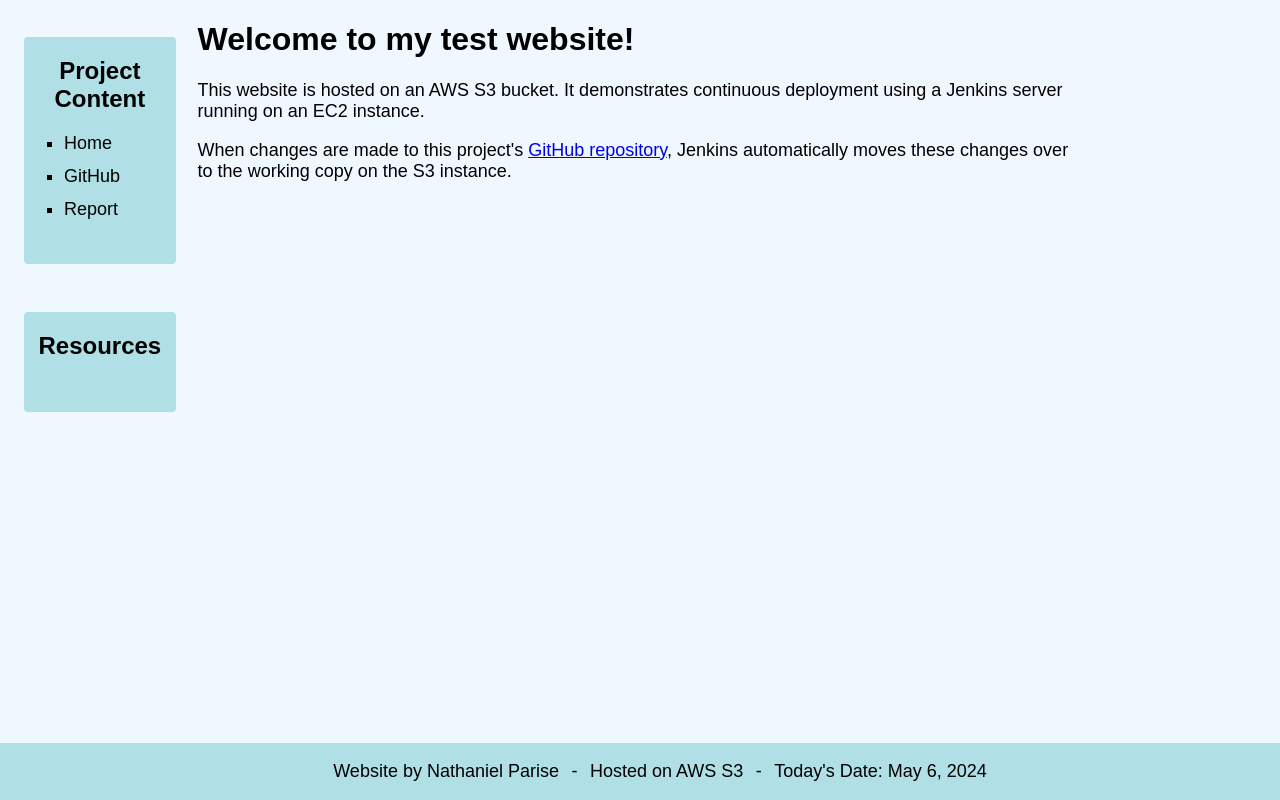
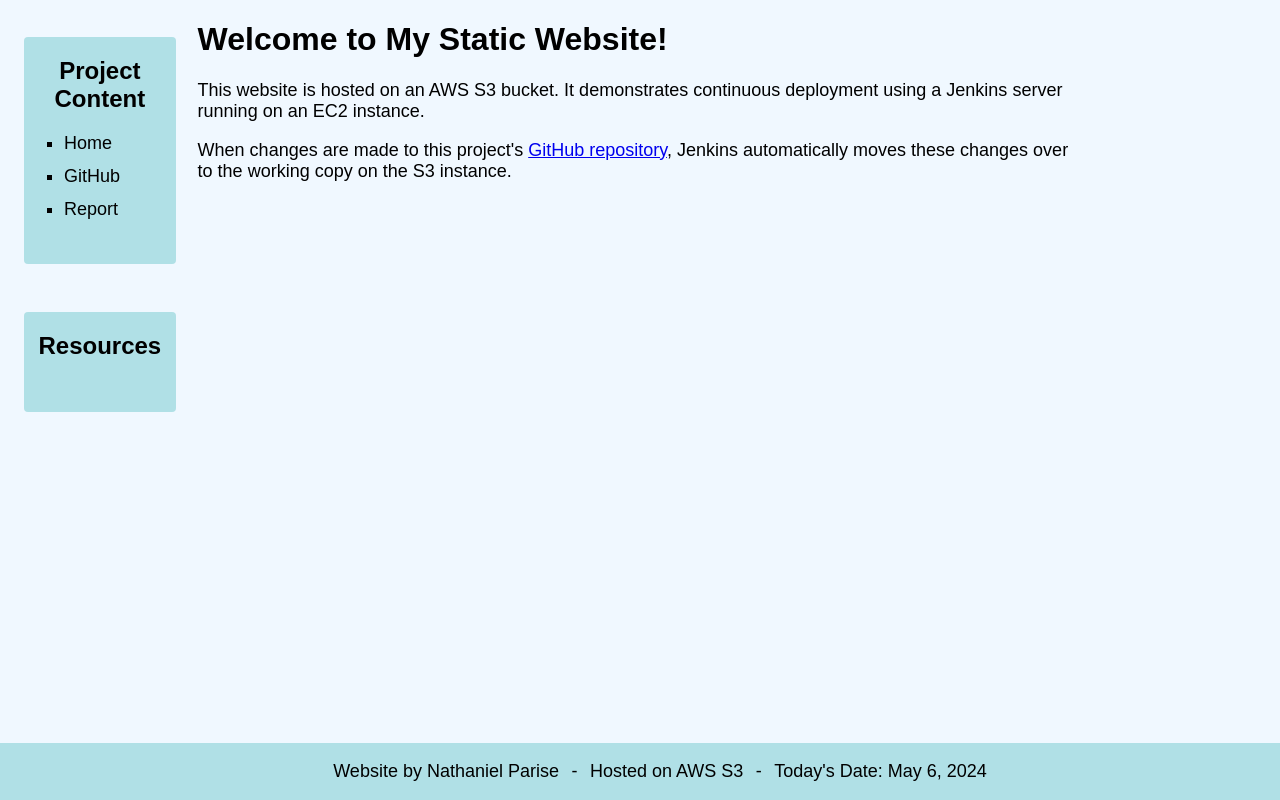
Before and after one commit to Naparise/Static-CI-Website, a plain HTML site: page index.html in a window 1280 px wide. Drawn offline with Linux system fonts and the light colour scheme.

Commit message:
Update index.html

```diff
--- a/index.html
+++ b/index.html
@@ -27,7 +27,7 @@
 
         <main id="mainContent">
 
-            <h1>Welcome to my test website!</h1>
+            <h1>Welcome to My Static Website!</h1>
 
             <p>
                 This website is hosted on an AWS S3 bucket. It demonstrates continuous deployment using a Jenkins server running on an EC2 instance.
```
